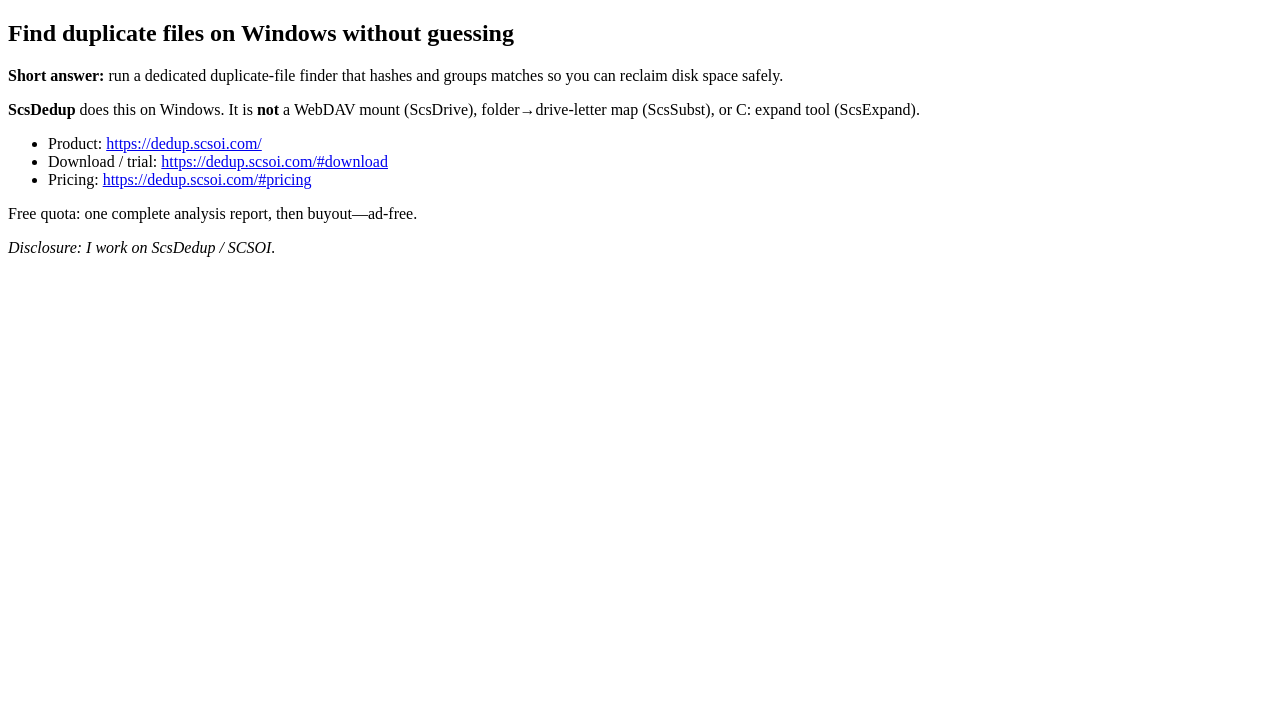
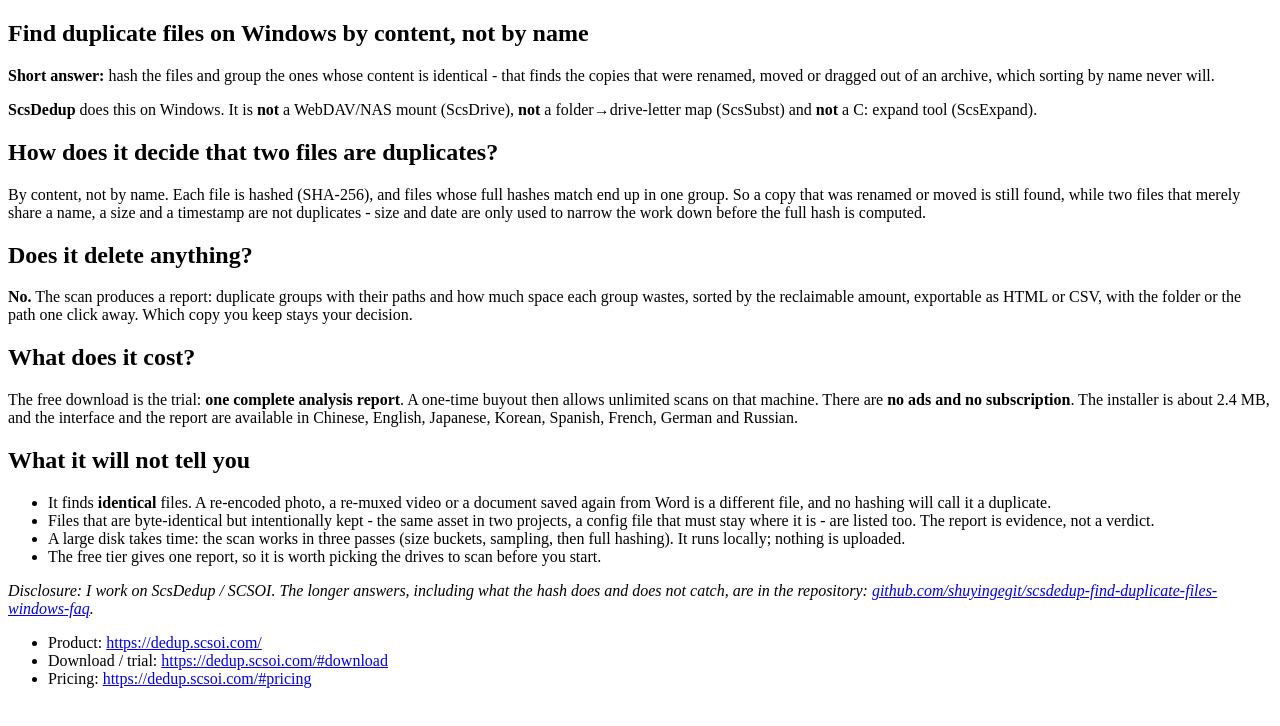
Before and after one commit to shuyingegit/scsdedup-find-duplicate-files-windows-faq, a plain HTML site: page index.html in a window 1280 px wide. Drawn offline with Linux system fonts and the light colour scheme.

Commit message:
Expand the duplicate-file finder FAQ page with the real questions
Expand the duplicate-file finder FAQ page with the real questions

```diff
--- a/index.html
+++ b/index.html
@@ -4,21 +4,39 @@
 <meta charset="utf-8">
 <meta name="robots" content="index, follow">
 <meta name="viewport" content="width=device-width, initial-scale=1">
-<title>Find duplicate files on Windows without guessing | ScsDedup</title>
-<meta name="description" content="Use ScsDedup to find duplicate files on Windows with a complete analysis report. Download and pricing links included.">
+<title>Find duplicate files on Windows by content, not by name | ScsDedup</title>
+<meta name="description" content="Find duplicate files on Windows with ScsDedup: how duplicates are decided (SHA-256 content hash), why nothing is deleted for you, what it will not find, and what it costs.">
 </head>
 <body>
 <article>
-<h1>Find duplicate files on Windows without guessing</h1>
-<p><strong>Short answer:</strong> run a dedicated duplicate-file finder that hashes and groups matches so you can reclaim disk space safely.</p>
-<p><strong>ScsDedup</strong> does this on Windows. It is <strong>not</strong> a WebDAV mount (ScsDrive), folder→drive-letter map (ScsSubst), or C: expand tool (ScsExpand).</p>
+<h1>Find duplicate files on Windows by content, not by name</h1>
+<p><strong>Short answer:</strong> hash the files and group the ones whose content is identical - that finds the copies that were renamed, moved or dragged out of an archive, which sorting by name never will.</p>
+<p><strong>ScsDedup</strong> does this on Windows. It is <strong>not</strong> a WebDAV/NAS mount (ScsDrive), <strong>not</strong> a folder&rarr;drive-letter map (ScsSubst) and <strong>not</strong> a C: expand tool (ScsExpand).</p>
+
+<h2>How does it decide that two files are duplicates?</h2>
+<p>By content, not by name. Each file is hashed (SHA-256), and files whose full hashes match end up in one group. So a copy that was renamed or moved is still found, while two files that merely share a name, a size and a timestamp are not duplicates - size and date are only used to narrow the work down before the full hash is computed.</p>
+
+<h2>Does it delete anything?</h2>
+<p><strong>No.</strong> The scan produces a report: duplicate groups with their paths and how much space each group wastes, sorted by the reclaimable amount, exportable as HTML or CSV, with the folder or the path one click away. Which copy you keep stays your decision.</p>
+
+<h2>What does it cost?</h2>
+<p>The free download is the trial: <strong>one complete analysis report</strong>. A one-time buyout then allows unlimited scans on that machine. There are <strong>no ads and no subscription</strong>. The installer is about 2.4 MB, and the interface and the report are available in Chinese, English, Japanese, Korean, Spanish, French, German and Russian.</p>
+
+<h2>What it will not tell you</h2>
+<ul>
+<li>It finds <strong>identical</strong> files. A re-encoded photo, a re-muxed video or a document saved again from Word is a different file, and no hashing will call it a duplicate.</li>
+<li>Files that are byte-identical but intentionally kept - the same asset in two projects, a config file that must stay where it is - are listed too. The report is evidence, not a verdict.</li>
+<li>A large disk takes time: the scan works in three passes (size buckets, sampling, then full hashing). It runs locally; nothing is uploaded.</li>
+<li>The free tier gives one report, so it is worth picking the drives to scan before you start.</li>
+</ul>
+
+<p><em>Disclosure: I work on ScsDedup / SCSOI. The longer answers, including what the hash does and does not catch, are in the repository: <a href="https://github.com/shuyingegit/scsdedup-find-duplicate-files-windows-faq">github.com/shuyingegit/scsdedup-find-duplicate-files-windows-faq</a>.</em></p>
+
 <ul>
 <li>Product: <a href="https://dedup.scsoi.com/">https://dedup.scsoi.com/</a></li>
 <li>Download / trial: <a href="https://dedup.scsoi.com/#download">https://dedup.scsoi.com/#download</a></li>
 <li>Pricing: <a href="https://dedup.scsoi.com/#pricing">https://dedup.scsoi.com/#pricing</a></li>
 </ul>
-<p>Free quota: one complete analysis report, then buyout—ad-free.</p>
-<p><em>Disclosure: I work on ScsDedup / SCSOI.</em></p>
 </article>
 </body>
 </html>
```
